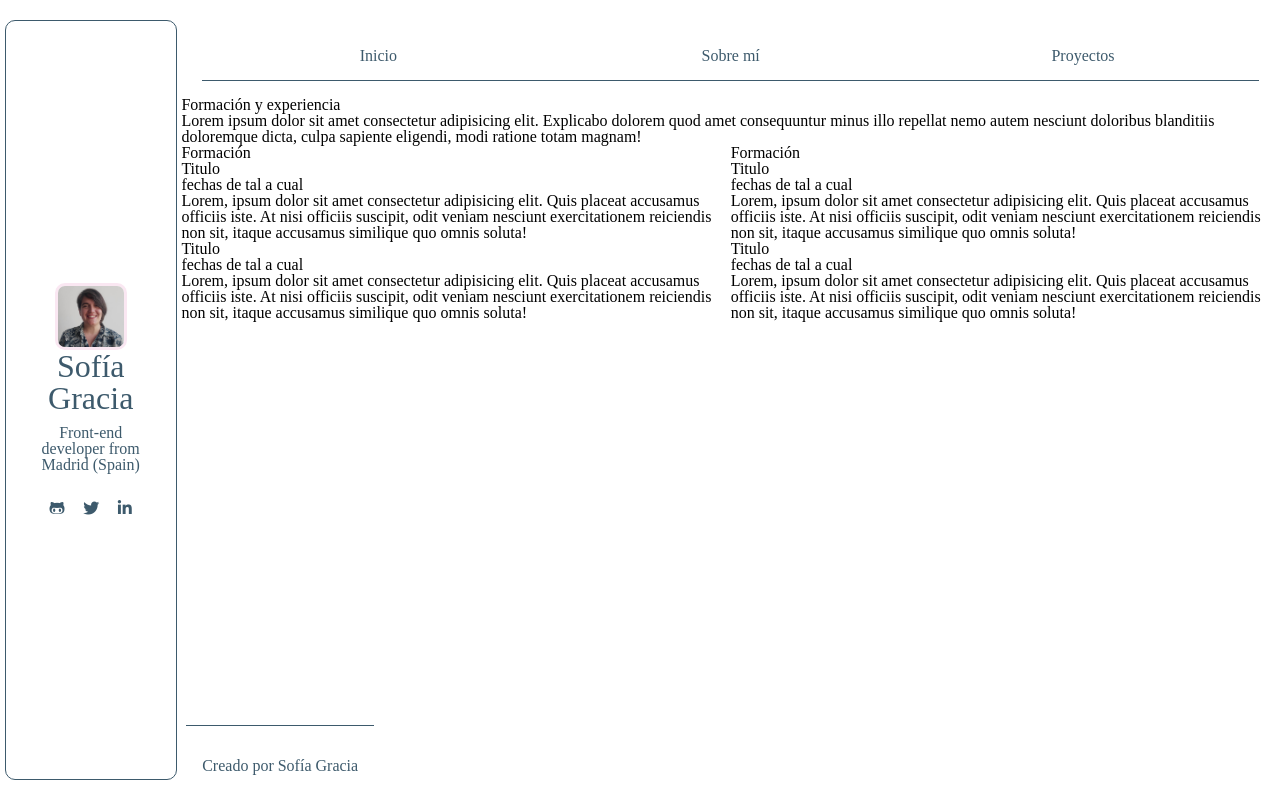
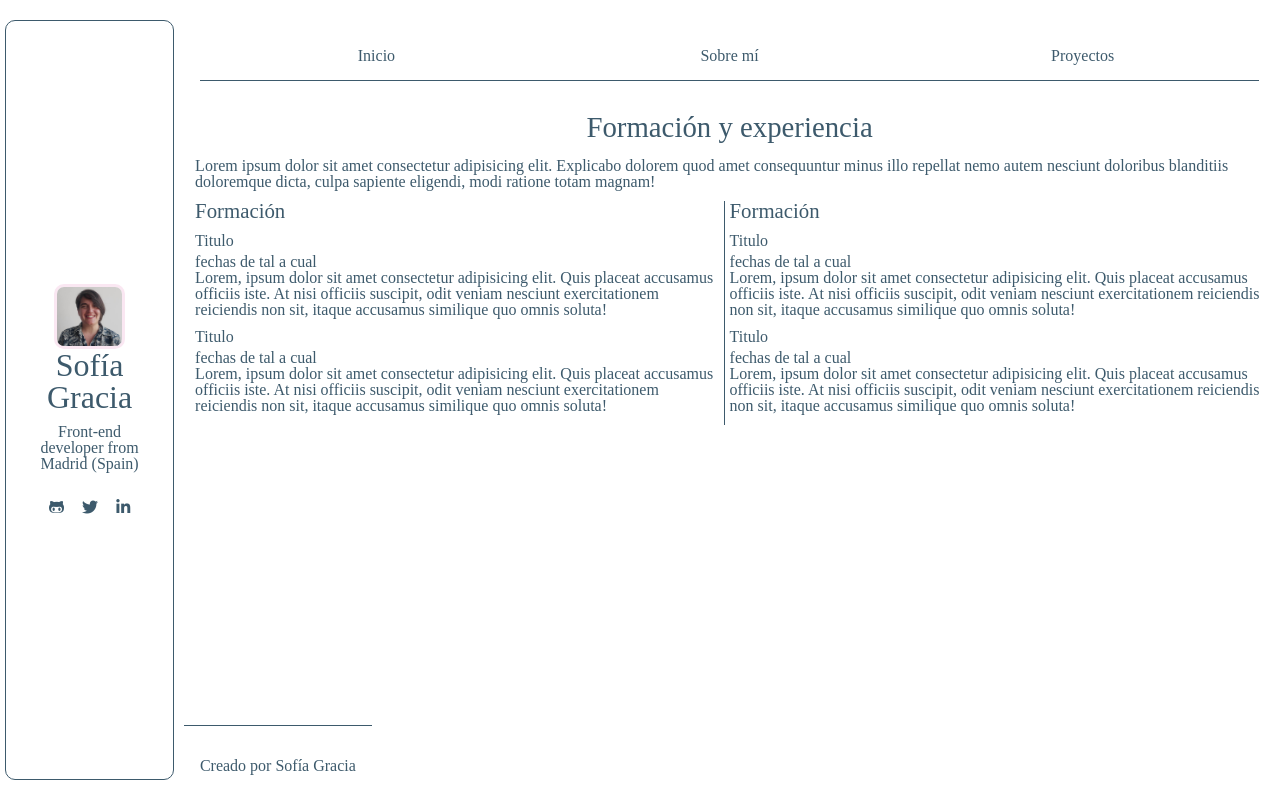
Before and after one commit to Calpurniax/portfolio, a React (Create React App) app: page / in a window 1280 px wide. Built offline with nearby package versions, Linux system fonts and the light colour scheme; a web font is replaced by a local one.

Commit message:
add css summary

```diff
--- a/src/components/summary-article.jsx
+++ b/src/components/summary-article.jsx
@@ -1,9 +1,10 @@
+import "../styles/components/summary-article.scss"
 export const SummaryArticle=()=>(
-    <li>
-        <article>
-            <h3>Titulo</h3>
-            <p>fechas de tal a cual</p>
-            <p>
+    <li className="c-summaryArticle">
+        <article className="c-summaryArticle__container">
+            <h4 className="c-summaryArticle__title">Titulo</h4>
+            <p className="c-summaryArticle__dates">fechas de tal a cual</p>
+            <p className="c-summaryArticle__text">
                 Lorem, ipsum dolor sit amet consectetur adipisicing elit. Quis placeat accusamus officiis iste. At nisi officiis suscipit, odit veniam nesciunt exercitationem reiciendis non sit, itaque accusamus similique quo omnis soluta!
             </p>
         </article>
--- a/src/components/summary-container.jsx
+++ b/src/components/summary-container.jsx
@@ -1,8 +1,9 @@
+import "../styles/components/summary-container.scss"
 import { SummaryArticle } from "./summary-article"
 export const SummaryContainer=()=>(
-    <section>
-        <h3>Formación</h3>
-       <ul>
+    <section className="c-summaryContainer">
+        <h3 className="c-summaryContainer__title">Formación</h3>
+       <ul className="c-summaryContainer__list">
             <SummaryArticle/>
             <SummaryArticle/>
        </ul>
--- a/src/layouts/summary.jsx
+++ b/src/layouts/summary.jsx
@@ -6,9 +6,10 @@ export const Summary =()=>(
         <h2 className="summary__title">Formación y experiencia</h2>
         <p className="summary__text">Lorem ipsum dolor sit amet consectetur adipisicing elit. Explicabo dolorem quod amet consequuntur minus illo repellat nemo autem nesciunt doloribus blanditiis doloremque dicta, culpa sapiente eligendi, modi ratione totam magnam!</p>
         <div className="summary__box">
-
-          <SummaryContainer/>
-          <SummaryContainer/>
+            <div className="summary__box__border">
+                <SummaryContainer/>
+            </div>
+            <SummaryContainer/>
         </div>
     </section>
 )
--- /dev/null
+++ b/src/styles/components/summary-article.scss
@@ -0,0 +1,11 @@
+@import "../core/mixin.scss";
+@import "../core/variables.scss";
+
+.c-summaryArticle {
+    margin-bottom: 0.7rem;
+
+    &__title {
+        @include titleStyle;
+        margin-bottom: 0.3rem;
+    }
+}
--- /dev/null
+++ b/src/styles/components/summary-container.scss
@@ -0,0 +1,10 @@
+@import "../core/mixin.scss";
+@import "../core/variables.scss";
+
+.c-summaryContainer {
+    &__title {
+        @include titleStyle;
+        margin-bottom: 0.7rem;
+        font-size: 1.3rem;
+    }
+}
--- a/src/styles/layouts/summary.scss
+++ b/src/styles/layouts/summary.scss
@@ -1,7 +1,28 @@
+@import "../core/mixin.scss";
+@import "../core/variables.scss";
+
 .summary {
+    margin: 0 1rem 0 1rem;
+    color: $blue-color;
+
+    &__title {
+        text-align: center;
+        padding: 1rem;
+        font-size: 1.8rem;
+        @include titleStyle;
+    }
+
+    &__text {
+        margin-bottom: 0.7rem;
+    }
 
     &__box {
         display: grid;
         grid-template-columns: 1fr 1fr;
+
+        &__border {
+            border-right: solid $blue-color 0.1rem;
+            margin-right: 0.3rem;
+        }
     }
 }
```
